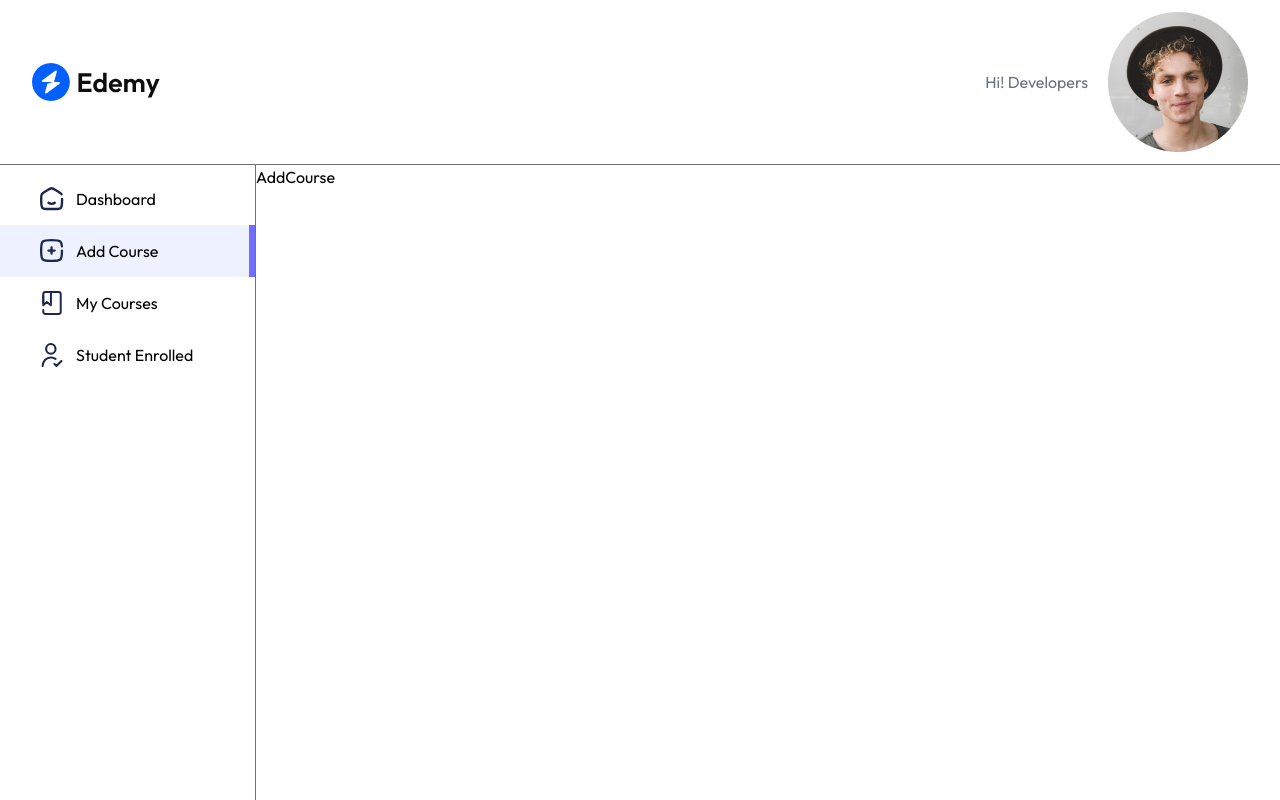
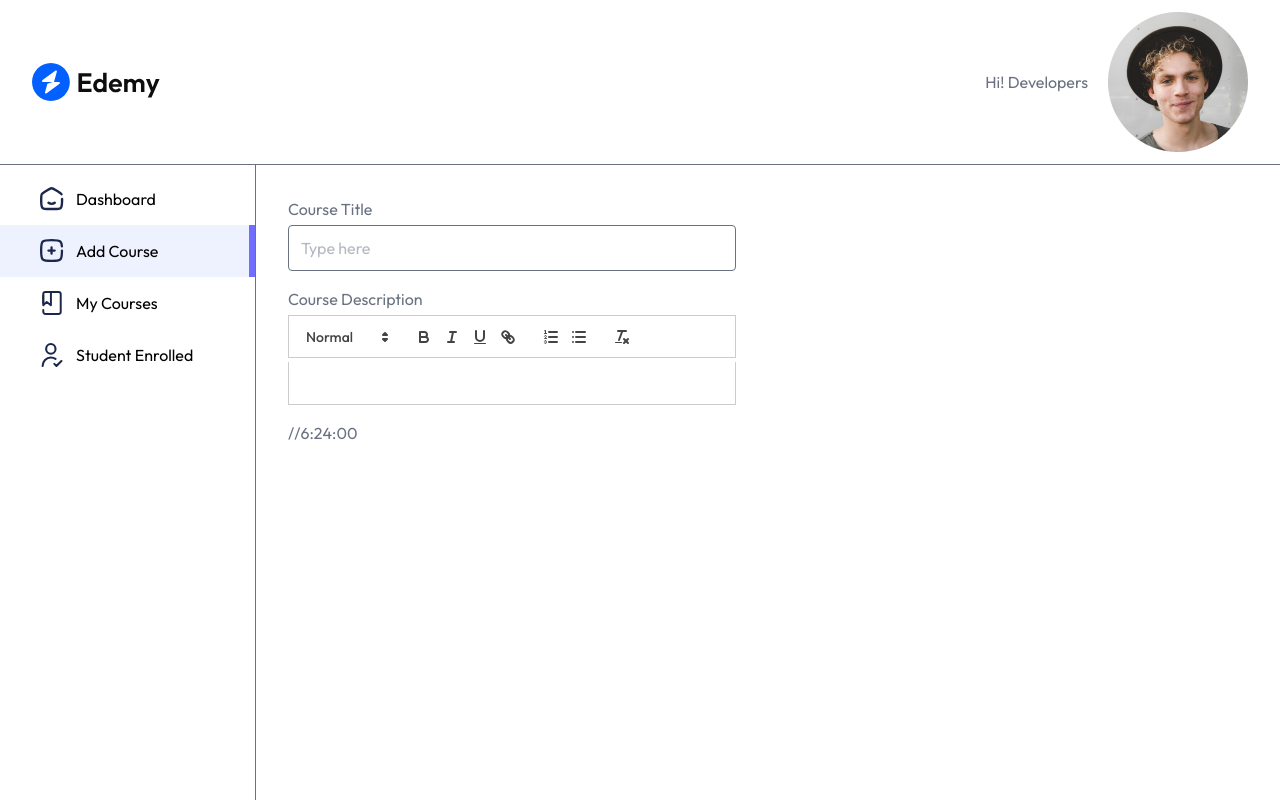
Before and after one commit to shivanshpathak01/LMS-Portal, a React (Vite) app in the folder client/: page /educator/add-course in a window 1280 px wide. Shown: the top 800 px of the page. Built offline with nearby package versions, Linux system fonts and the light colour scheme; no server answers.

Commit message:
Add course half done

```diff
--- a/client/src/App.jsx
+++ b/client/src/App.jsx
@@ -12,8 +12,8 @@
 import MyCourses from './pages/educator/MyCourses'
 import StudentsEnrolled from './pages/educator/StudentsEnrolled'
 import Navbar from './components/student/Navbar'
+import "quill/dist/quill.snow.css";
 
-// 1:42:00
 
 function App() {
 
--- a/client/src/pages/educator/AddCourse.jsx
+++ b/client/src/pages/educator/AddCourse.jsx
@@ -1,8 +1,52 @@
-import React from 'react'
+import React, { useEffect, useRef, useState } from 'react'
+import uniqid from 'uniqid'
+import Quill from 'quill'
 
 function AddCourse() {
+
+  const quillRef = useRef(null)
+  const editorRef = useRef(null)
+
+  const [courseTitle, setCourseTitle] = useState('')
+  const [coursePrice, setCoursePrice] = useState(0)
+  const [discount, setDiscount] = useState(0)
+  const [image, setImage] = useState(null)
+  const [chapters, setChapters] = useState([])
+  const [showPopup, setShowPopup] = useState(false)
+  const [currentChapterId, setCurrentChapterId] = useState(null)
+  const [lectureDetails, setLectureDetails] = useState({
+    lectureTitle: '',
+    lectureDuration: '',
+    lectureUrl: '',
+    isPreviewFree: false,
+  })
+
+  useEffect(() => {
+    if (!quillRef.current && editorRef.current) {
+      quillRef.current = new Quill(editorRef.current,{
+        theme : 'snow'
+      })
+    }
+  }, [])
+
+
   return (
-    <div>AddCourse</div>
+    <div className='h-screen overflow-scroll flex flex-col items-start justify-between md:p-8 md:pb-0 p-4 pb-0'>
+      <form className='flex flex-col gap-4 max-w-md w-full text-gray-500'>
+        <div className='flex flex-col gap-1'>
+          <p>Course Title</p>
+          <input onChange={e =>setCourseTitle(e.target.value)} value={courseTitle} type="text" placeholder='Type here' className='outline-none md:py-2.5 py-2 px-3 rounded border border-gray-500' required />
+        </div>
+        <div className='flex flex-col gap-1'>
+        <p>Course Description</p>
+        <div ref={editorRef}></div>
+        </div>
+
+        //6:24:00
+
+
+      </form>
+    </div>
   )
 }
 
```
